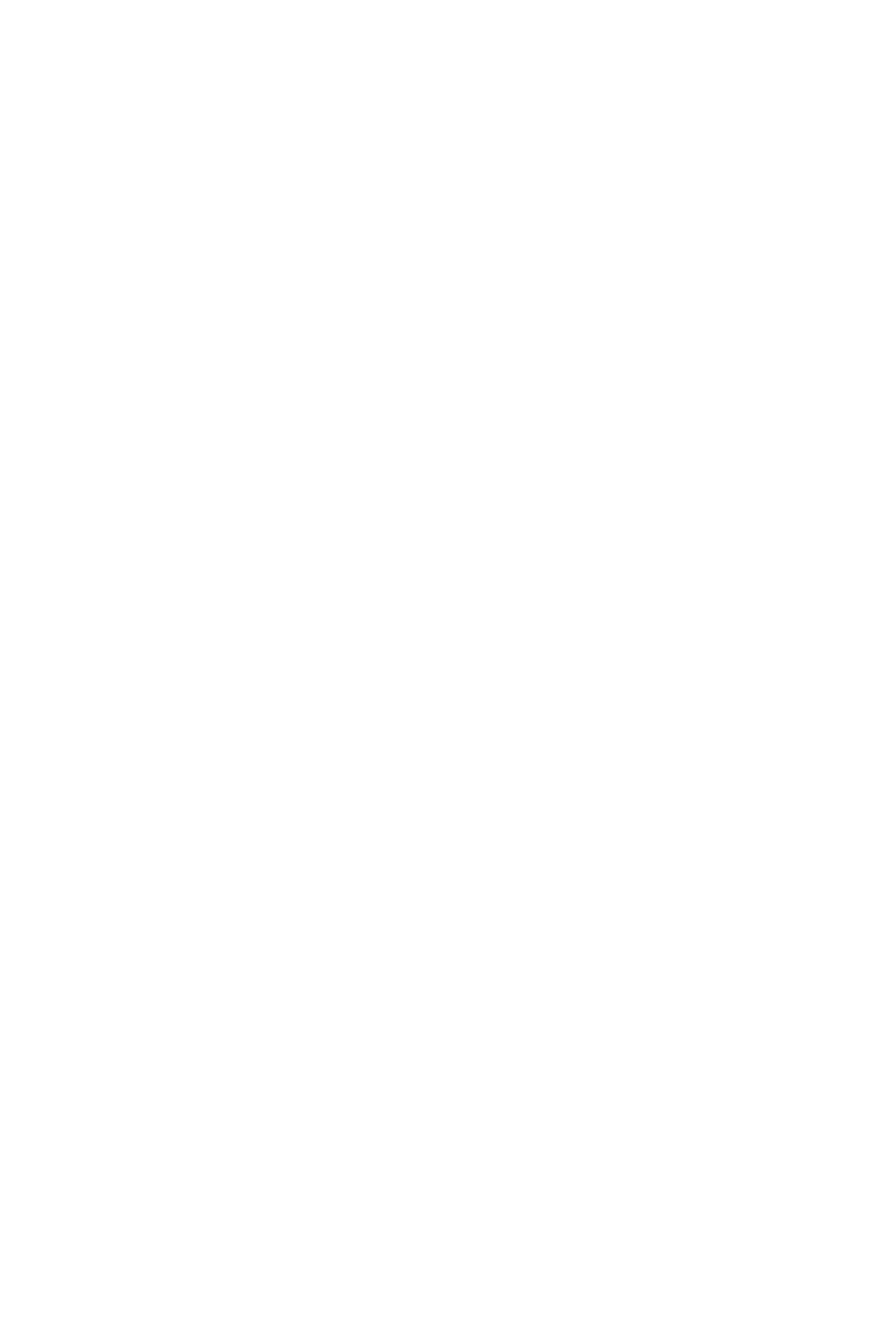
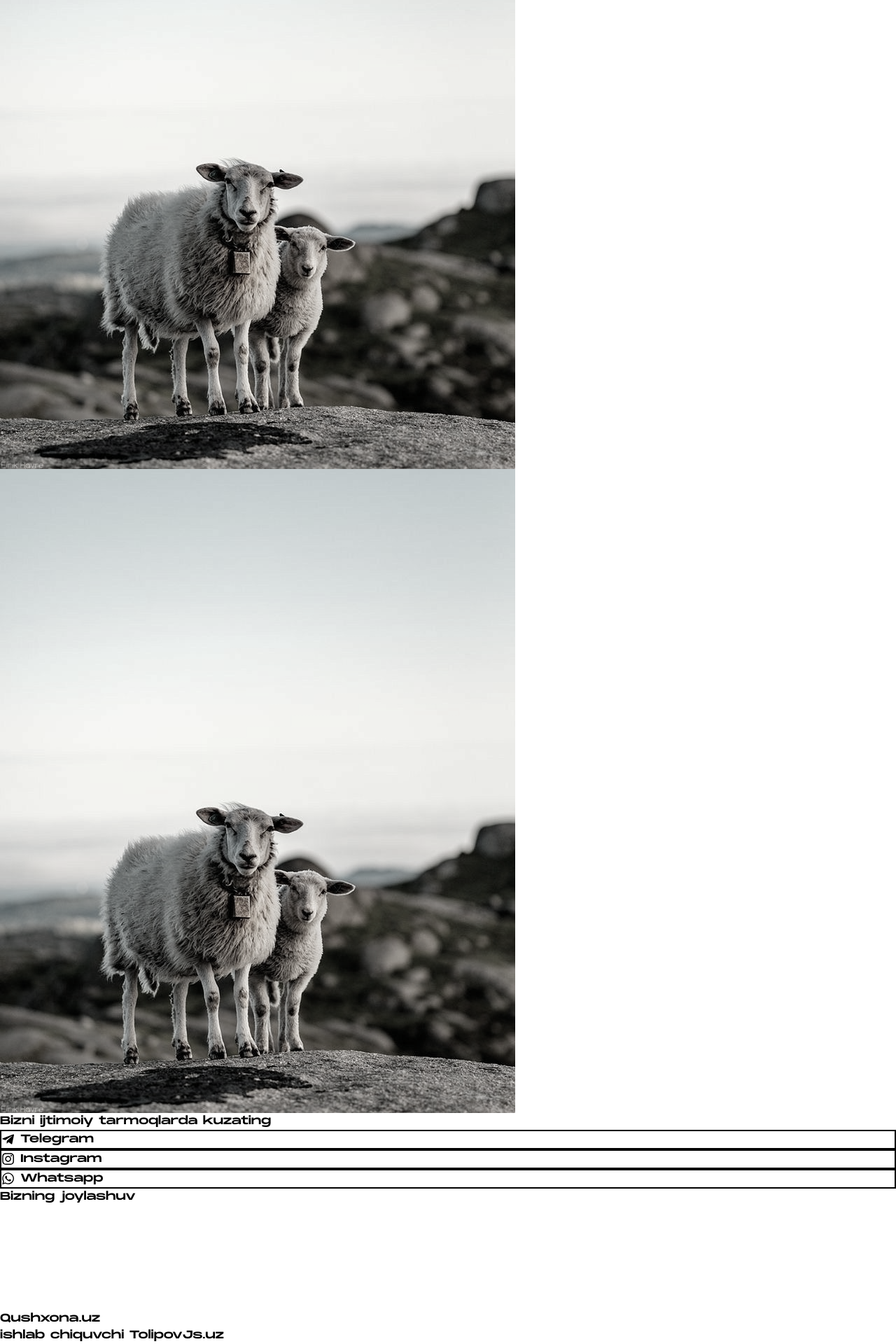
Before and after one commit to ZiyovuddinTolipov/qushxona.uz, a React app: page / in a window 1280 px wide. Shown: the part 2990-4910 px from the top of the page at 70% size. Before the commit the page ends 2884 px from the top, so only its background shows below. Built offline with nearby package versions, Linux system fonts and the light colour scheme; grey boxes are pictures that could not be loaded; the HTML template or start-up script is replaced by a standard one.

Commit message:
caontact

```diff
--- a/src/components/Contact.jsx
+++ b/src/components/Contact.jsx
@@ -1,21 +1,33 @@
 /* eslint-disable react/no-unescaped-entities */
 
+import { FaInstagram, FaTelegramPlane, FaWhatsapp } from "react-icons/fa"
+import img from '../assets/blob.jpg'
 const Contact = () => {
     return (
         <section className=" text-black relative p-5 md:p-0 pt-5 " id="contact">
-            <action className="mx-auto max-w-[1200px] h-auto md:h-[90svh] flex flex-col md:flex-row py-16">
+            <action className="mx-auto max-w-[1200px] h-auto md:h-[90svh] flex flex-col md:flex-row py-16 gap-5">
                 <div className="w-full md:w-1/2 h-full  flex flex-col justify-between ">
                     <h1 className="text-2xl md:text-3xl">#04 Biz bilan bog'lanish.</h1>
-                    <div className=' mt-2'>
-                        <h2 className="text-base md:text-xl">Bizni ijtimoiy tarmoqlarda kuzating</h2>
-                        <div>social icons</div>
+                    <div className=' mt-2 w-full'>
+                        <div className="flex gap-x-2 w-full pr-1 galery">
+                            <img src={img} alt="" className="w-1/2 object-cover h-60" />
+                            <img src={img} alt="" className="w-1/2 object-cover h-60" />
+                        </div>
+                        <h2 className="text-base md:text-xl mt-5">Bizni ijtimoiy tarmoqlarda kuzating</h2>
+                        <div className="flex gap-x-2 mt-2 flex-row">
+                            <p className="social-icons text-[.9rem] px-2 py-2 w-1/3"><FaTelegramPlane /> Telegram</p>
+                            <p className="social-icons text-[.9rem] px-2 py-2 w-1/3"><FaInstagram /> Instagram</p>
+                            <p className="social-icons text-[.9rem] px-2 py-2 w-1/3"><FaWhatsapp /> Whatsapp</p>
+                        </div>
                     </div>
                 </div>
-                <div className=' w-1/2 h-full  flex flex-col justify-between '>
+                <div className='w-full md:w-1/2 h-full  flex flex-col justify-between '>
                     <h2 className="text-xl">Bizning joylashuv</h2>
-                    <div>
-                        xarita
-                    </div>
+                    <iframe
+                    src="https://www.google.com/maps?q=41.361945,69.373126&z=16&output=embed"
+                    className=" w-full h-full mt-5"
+                    allowFullScreen loading="lazy" referrerpolicy="no-referrer-when-downgrade">
+                    </iframe>
                 </div>
             </action>
         </section>
--- a/src/index.scss
+++ b/src/index.scss
@@ -2,11 +2,10 @@
 @tailwind components;
 @tailwind utilities;
 
-*{
+* {
   box-sizing: border-box;
   margin: 0;
   padding: 0;
-
 }
 html {
   scroll-behavior: smooth;
@@ -22,6 +21,24 @@ body {
   font-family: "Monument Extended", sans-serif;
   overflow-x: hidden;
 }
+::-webkit-scrollbar {
+  width: 10px;
+}
+
+::-webkit-scrollbar-track {
+  background-color: transparent;
+}
+
+::-webkit-scrollbar-thumb {
+  background-color: #8d0b0d;
+  // border-radius: 20px;
+  // border: 6px solid transparent;
+  background-clip: content-box;
+}
+
+::-webkit-scrollbar-thumb:hover {
+  background-color: #a8bbbf;
+}
 
 .head-section {
   background: url(./assets/bg@2x.jpg);
@@ -30,7 +47,7 @@ body {
   background-position: center;
   // filter: blur(10px);
   &::before {
-    content: '';
+    content: "";
     position: absolute;
     top: 0;
     left: 0;
@@ -41,11 +58,11 @@ body {
   }
 }
 .nav-shadow {
-  transition: all ease-in .2s;
+  transition: all ease-in 0.2s;
   box-shadow: 0 10px 18px rgb(255, 255, 255);
   border-bottom: 2px solid #000000;
 }
-.navbar  {
+.navbar {
   background: white;
   mix-blend-mode: hard-light;
 }
@@ -53,3 +70,46 @@ h4 {
   // background: #f50000;
   mix-blend-mode: difference;
 }
+
+.social-icons {
+  cursor: pointer;
+  border: 2px solid #000;
+  display: flex;
+  align-items: center;
+  svg {
+    margin-right: 0.5rem;
+    font-size: 1.2rem;
+  }
+  &:nth-child(1):hover {
+    color: blue;
+    border-color: blue;
+  }
+  &:nth-child(2):hover {
+    color: red;
+    border-color: red;
+  }
+  &:nth-child(3):hover {
+    color: green;
+    border-color: green;
+  }
+  &:hover {
+    border: 2px dashed;
+    transition: all ease-in 0.2s;
+  }
+}
+#delivery input,
+#delivery button {
+  // border:2px solid black;
+  &:hover {
+    border: dashed;
+  }
+}
+.galery {
+  img {
+    filter: grayscale(0.8);
+    &:hover {
+      filter: none;
+      transition: all ease-in .4s;
+    }
+  }
+}
```
Also changed, not shown: src/assets/blob.jpg. Lines whose indentation alone changed are shown as unchanged.
